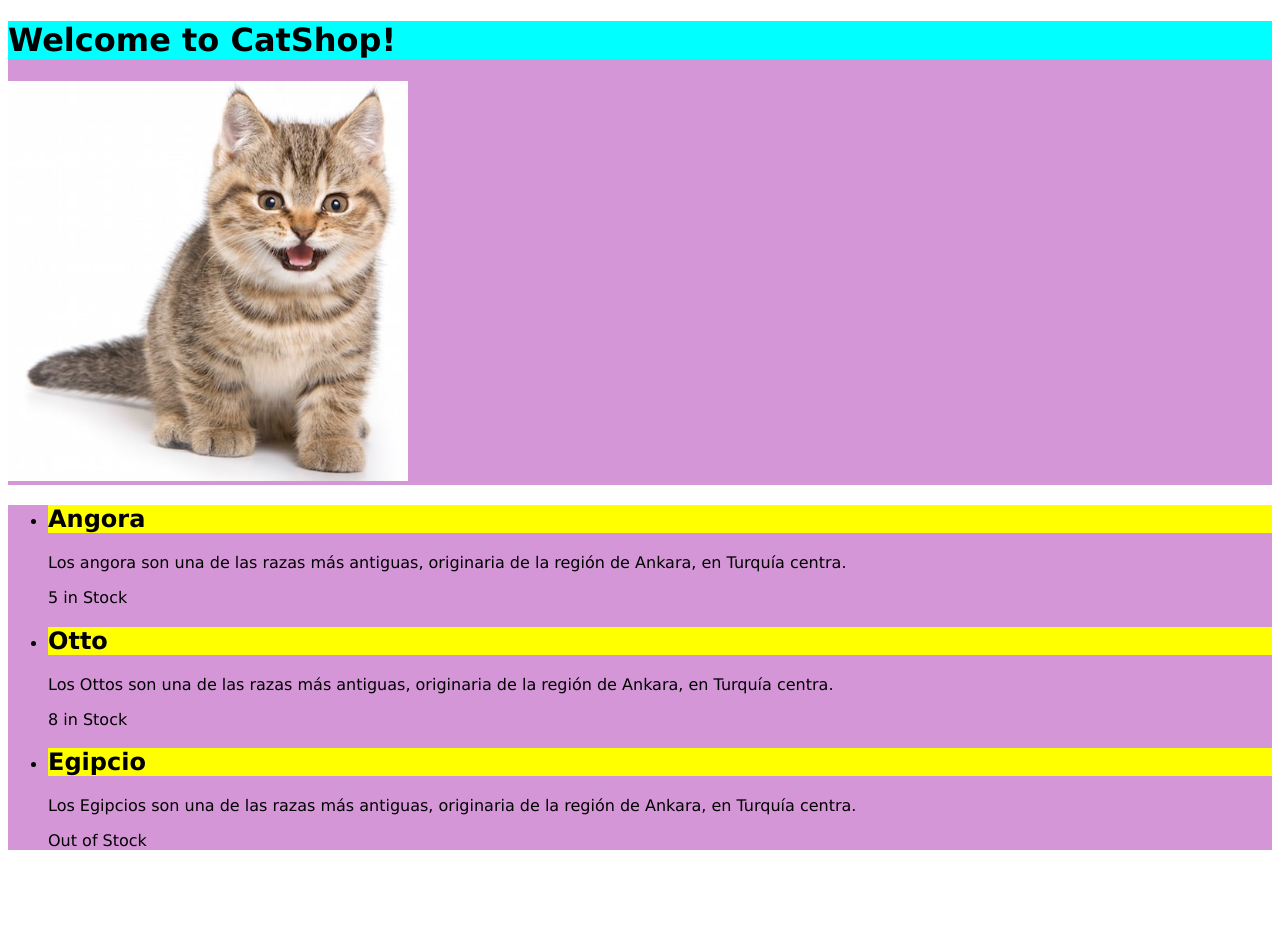
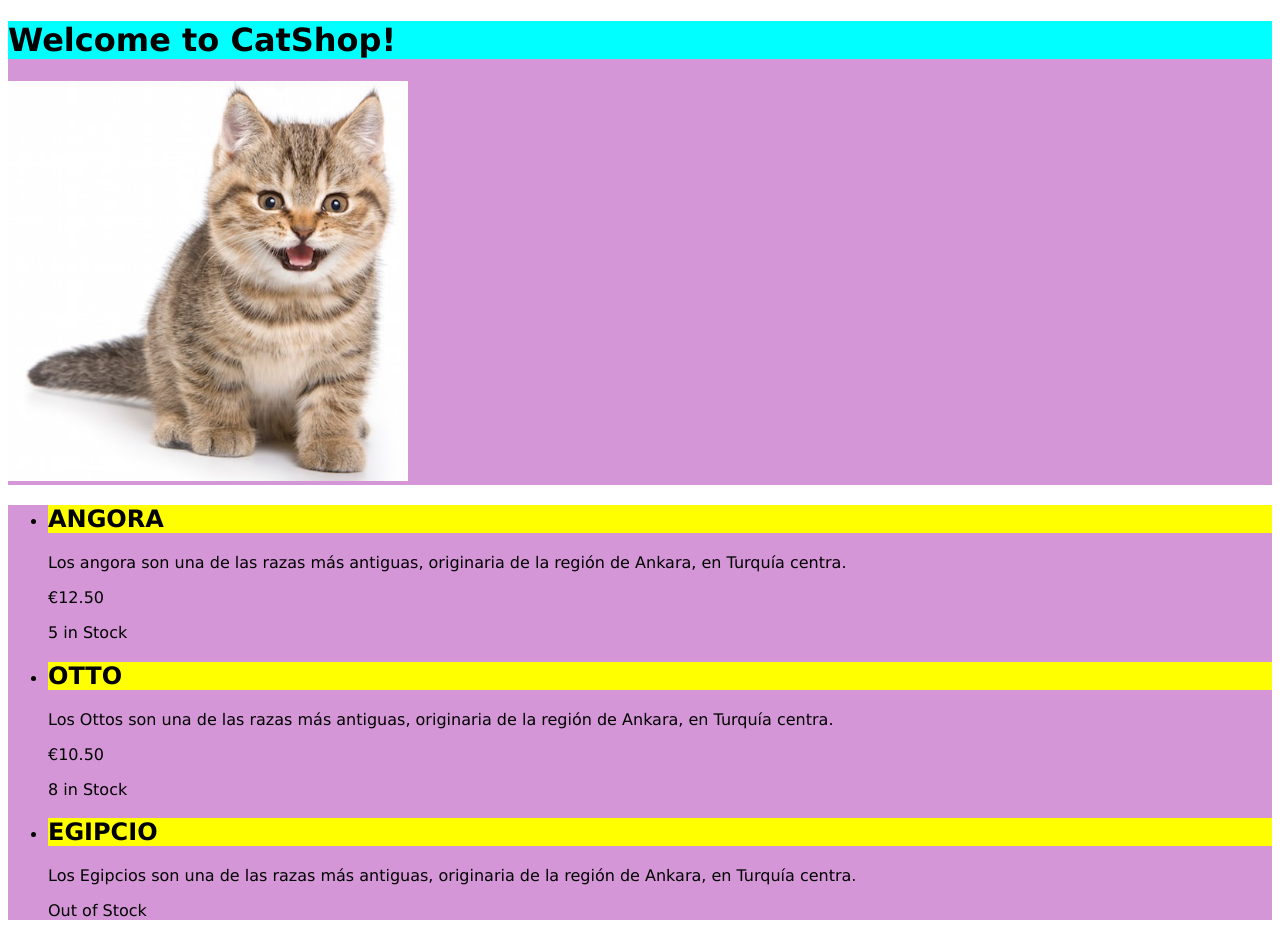
Before and after one commit to DariPrez/CatShop, an Angular app: page / in a window 1280 px wide. Before the commit the page ends 866 px from the top, so only its background shows below. Built offline with nearby package versions, Linux system fonts and the light colour scheme.

Commit message:
Commit Examples

```diff
--- a/src/app/app.component.html
+++ b/src/app/app.component.html
@@ -10,8 +10,9 @@
 <div id="container">
   <ul>
     <li *ngFor="let items of myCats">
-      <h2>{{items.name}}</h2>
+      <h2>{{items.name |uppercase }}</h2>
       <p>{{items.description}}</p>
+      <p *ngIf="items.stock > 0">{{items.price | currency: 'EUR': true}}</p>
       <p *ngIf="items.stock > 0">{{items.stock}} in Stock</p>
       <p *ngIf="items.stock === 0">Out of Stock</p>
     </li>
--- a/src/app/app.component.ts
+++ b/src/app/app.component.ts
@@ -12,16 +12,19 @@ export class AppComponent {
     'id': 1,
     'name': 'Angora',
     'description': 'Los angora son una de las razas más antiguas, originaria de la región de Ankara, en Turquía centra.',
-    'stock': 5
+    'stock': 5,
+    'price': 12.50
   }, {
     'id': 2,
     'name': 'Otto',
     'description': 'Los Ottos son una de las razas más antiguas, originaria de la región de Ankara, en Turquía centra.',
-    'stock': 8
+    'stock': 8,
+    'price': 10.50
   }, {
     'id': 3,
     'name': 'Egipcio',
     'description': 'Los Egipcios son una de las razas más antiguas, originaria de la región de Ankara, en Turquía centra.',
-    'stock': 0
+    'stock': 0,
+    'price': 15.50
   }];
 }
```
